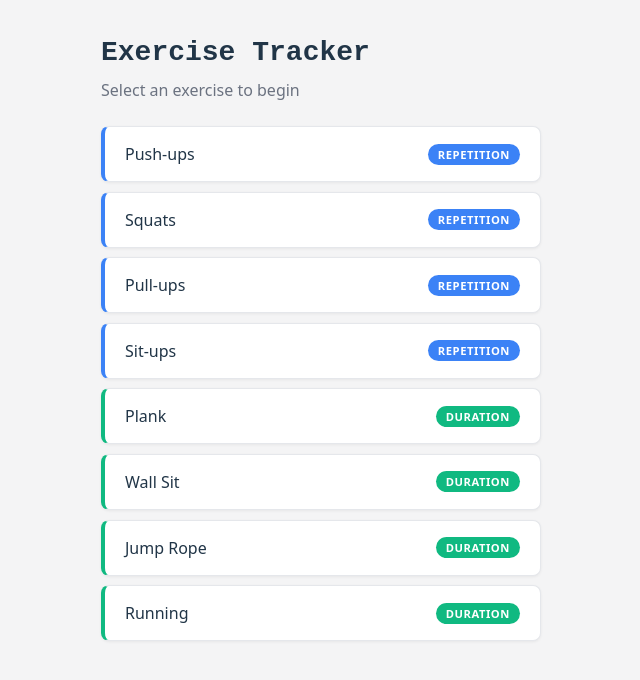
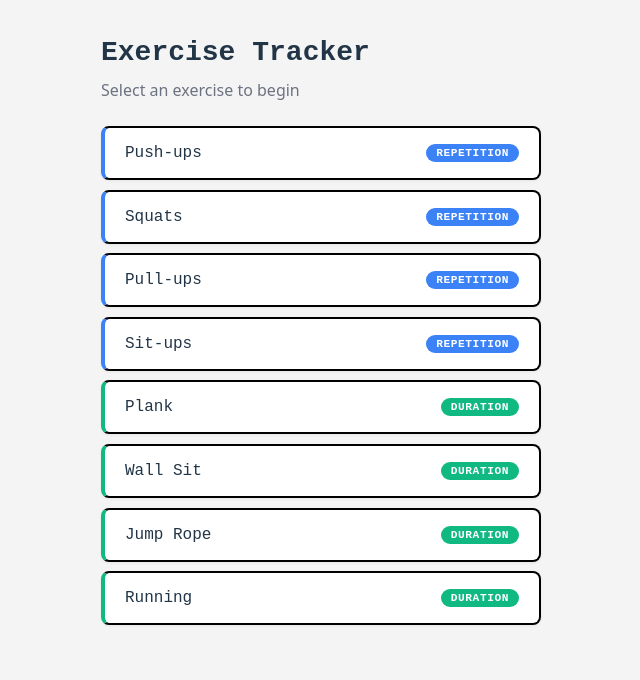
Before and after one commit to jmgomez919/exercise-app, a React (Vite) app: page / in a window 1280 px wide. Shown: the top 680 px of the page, without its empty margins (319-959 px from the left). Built offline with nearby package versions, Linux system fonts and the light colour scheme.

Commit message:
Apply Courier New font and 2px black border to menu items

```diff
--- a/src/components/ExerciseMenu/index.jsx
+++ b/src/components/ExerciseMenu/index.jsx
@@ -35,12 +35,13 @@ function ExerciseMenu({ onSelect }) {
             padding: '1rem 1.25rem',
             marginBottom: '0.6rem',
             background: '#fff',
-            border: '1px solid #e5e7eb',
+            border: '2px solid #000',
             // Left accent bar indicates exercise type at a glance
             borderLeft: `4px solid ${TYPE_COLORS[exercise.type]}`,
             borderRadius: '8px',
             boxShadow: '0 1px 3px rgba(0,0,0,0.06)',
             textAlign: 'left',
+            fontFamily: 'Courier New, monospace',
             fontWeight: 500,
             fontSize: '1rem',
             color: '#213547',
```
